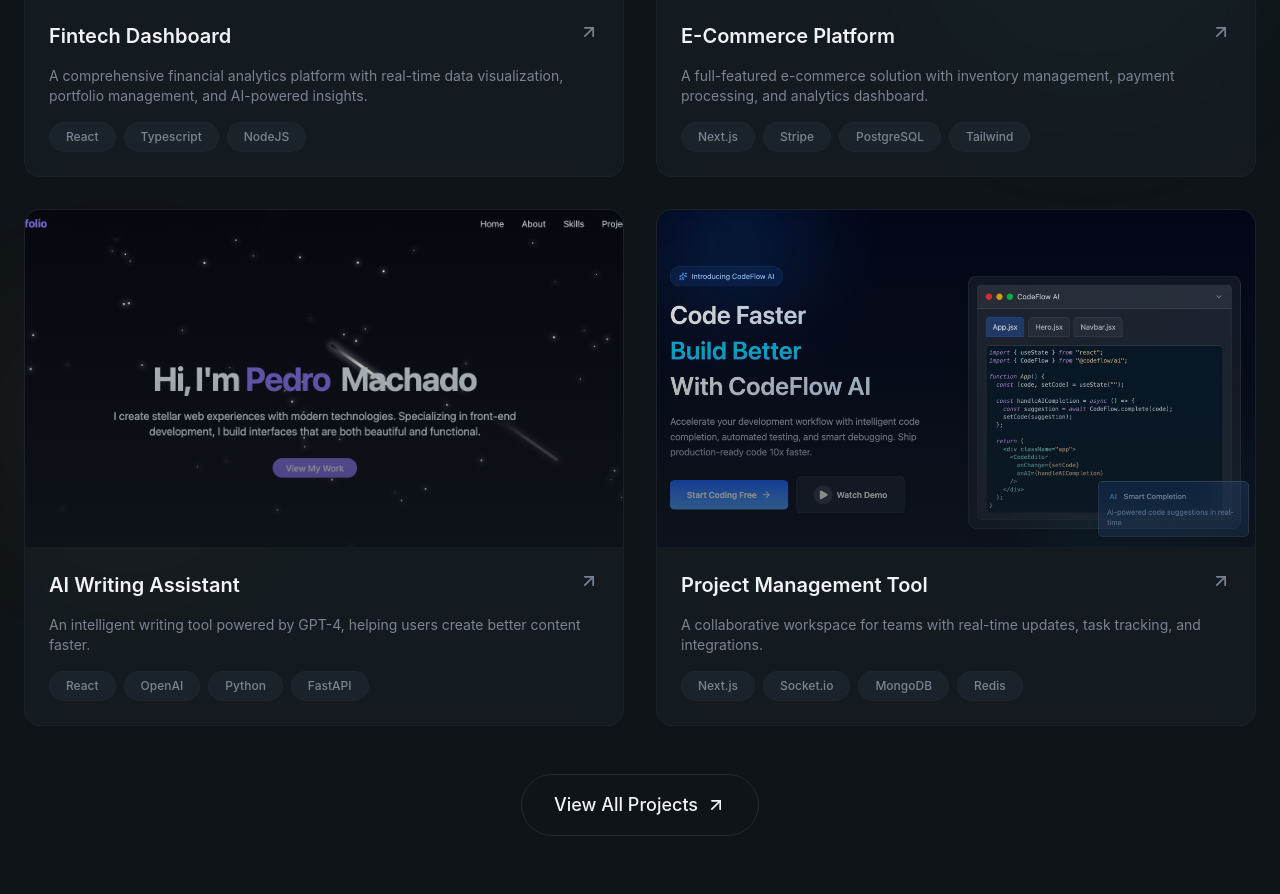
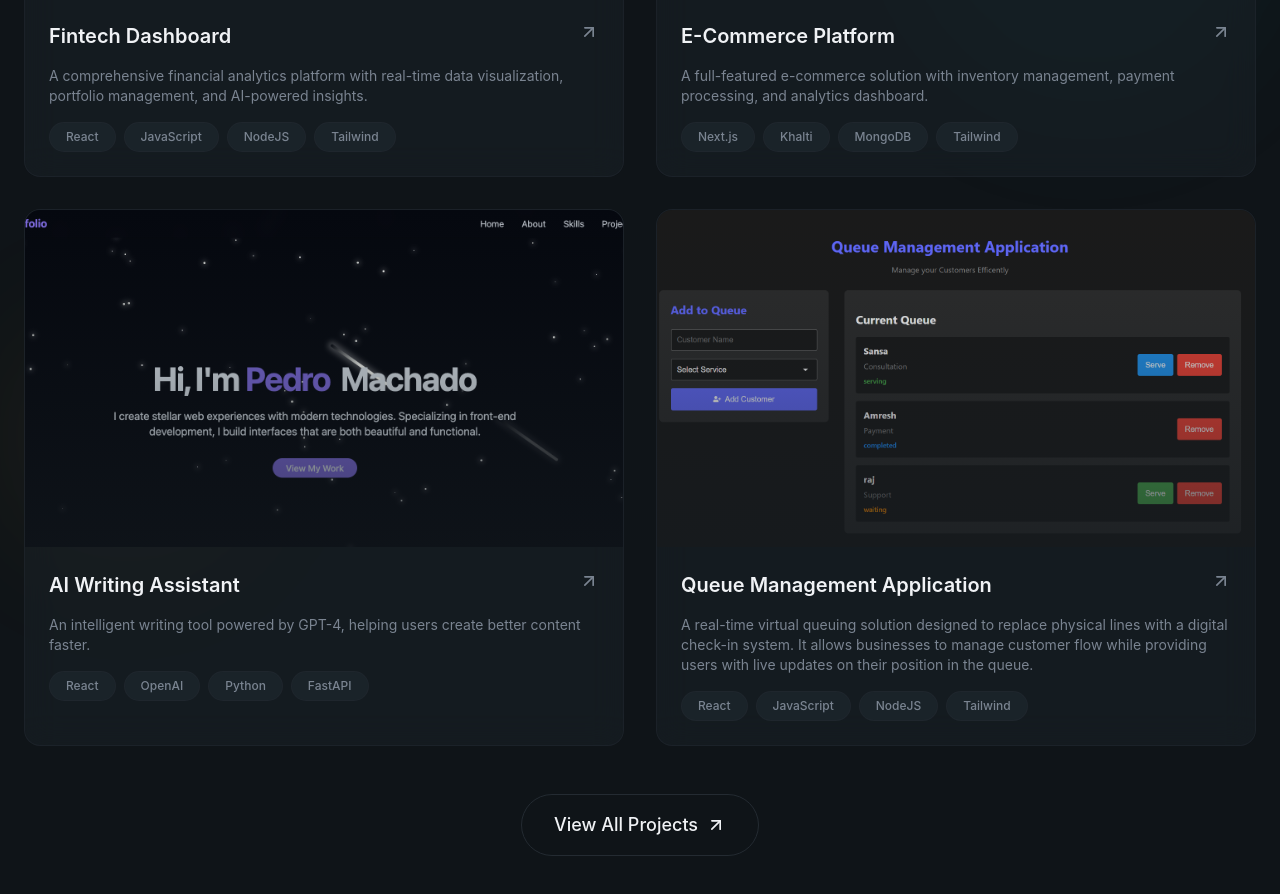
Before and after one commit to lord-amresh/portfolio, a React (Vite) app: page / in a window 1280 px wide. Shown: the part 2684-3578 px from the top of the page. Built offline with nearby package versions, Linux system fonts and the light colour scheme.

Commit message:
project final

```diff
--- a/src/sections/Projects.jsx
+++ b/src/sections/Projects.jsx
@@ -6,7 +6,7 @@
     description:
       "A comprehensive financial analytics platform with real-time data visualization, portfolio management, and AI-powered insights.",
     image: "/projects/project1.png",
-    tags: ["React", "Typescript", "NodeJS"],
+    tags: ["React", "JavaScript", "NodeJS", "Tailwind"],
     link: "https://finance-tracker-nine-alpha-73.vercel.app/",
     github: "#",
   },
@@ -15,7 +15,7 @@
     description:
       "A full-featured e-commerce solution with inventory management, payment processing, and analytics dashboard.",
     image: "/projects/project2.png",
-    tags: ["Next.js", "Stripe", "PostgreSQL", "Tailwind"],
+    tags: ["Next.js", "Khalti", "MongoDB", "Tailwind"],
     link: "https://ecommerce-mern-cfr6.vercel.app/",
     github: "#",
   },
@@ -29,12 +29,12 @@
     github: "#",
   },
   {
-    title: "Project Management Tool",
+    title: "Queue Management Application",
     description:
-      "A collaborative workspace for teams with real-time updates, task tracking, and integrations.",
+      "A real-time virtual queuing solution designed to replace physical lines with a digital check-in system. It allows businesses to manage customer flow while providing users with live updates on their position in the queue.",
     image: "/projects/project4.png",
-    tags: ["Next.js", "Socket.io", "MongoDB", "Redis"],
-    link: "#",
+    tags: ["React", "JavaScript", "NodeJS", "Tailwind"],
+    link: "https://2-queue-management-system.vercel.app/",
     github: "#",
   },
 ];
```
Also changed, not shown: public/projects/proje.png (added), public/projects/project4.png.
